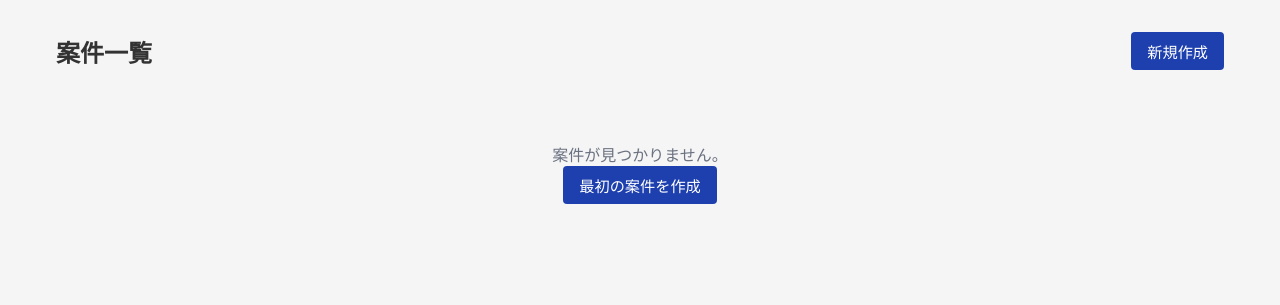
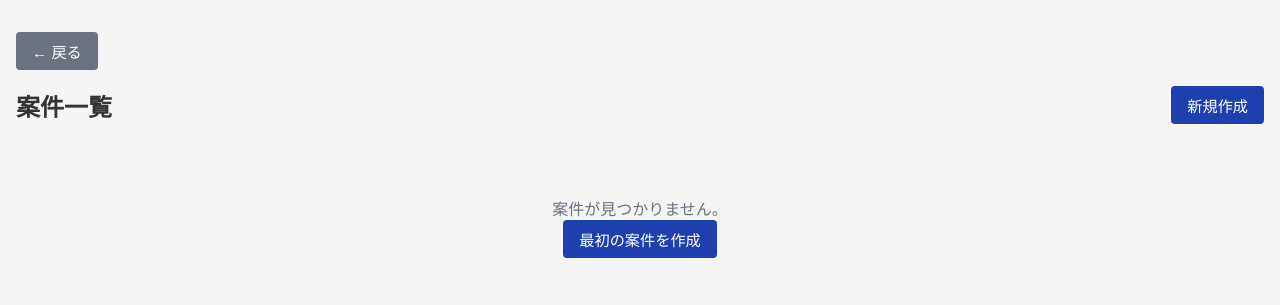
Before and after one commit to mitsuo-awachi/Pub_Test_WebTimeManager, a Django app: page /projects/ in a window 1280 px wide. Shown: the part 147-452 px from the top of the page. Run offline with Django 5.2, Linux system fonts and the light colour scheme; data that the repository does not hold is empty.

Commit message:
機能改善

```diff
--- a/WorkTimeManager/management/templates/management/base.html
+++ b/WorkTimeManager/management/templates/management/base.html
@@ -42,7 +42,7 @@
             background-color: #bfdbfe;
         }
         .container {
-            max-width: 1200px;
+            max-width: 1600px;
             margin: 2rem auto;
             padding: 0 1rem;
         }
--- a/WorkTimeManager/management/templates/management/category_list.html
+++ b/WorkTimeManager/management/templates/management/category_list.html
@@ -3,6 +3,9 @@
 {% block title %}カテゴリ一覧 - 作業時間管理{% endblock %}
 
 {% block content %}
+<div style="margin-bottom: 1rem;">
+    <button onclick="history.back()" class="btn btn-secondary">&larr; 戻る</button>
+</div>
 <div style="display: flex; justify-content: space-between; align-items: center; margin-bottom: 1.5rem;">
     <h2>カテゴリ一覧</h2>
     <a href="{% url 'category_create' %}" class="btn btn-primary">新規作成</a>
--- a/WorkTimeManager/management/templates/management/project_list.html
+++ b/WorkTimeManager/management/templates/management/project_list.html
@@ -3,6 +3,9 @@
 {% block title %}案件一覧 - 作業時間管理{% endblock %}
 
 {% block content %}
+<div style="margin-bottom: 1rem;">
+    <button onclick="history.back()" class="btn btn-secondary">&larr; 戻る</button>
+</div>
 <div style="display: flex; justify-content: space-between; align-items: center; margin-bottom: 1.5rem;">
     <h2>案件一覧</h2>
     <a href="{% url 'project_create' %}" class="btn btn-primary">新規作成</a>
--- a/WorkTimeManager/management/templates/management/subcategory_list.html
+++ b/WorkTimeManager/management/templates/management/subcategory_list.html
@@ -3,6 +3,9 @@
 {% block title %}サブカテゴリ一覧 - 作業時間管理{% endblock %}
 
 {% block content %}
+<div style="margin-bottom: 1rem;">
+    <button onclick="history.back()" class="btn btn-secondary">&larr; 戻る</button>
+</div>
 <div style="display: flex; justify-content: space-between; align-items: center; margin-bottom: 1.5rem;">
     <h2>サブカテゴリ一覧</h2>
     <a href="{% url 'subcategory_create' %}" class="btn btn-primary">新規作成</a>
--- a/WorkTimeManager/management/views.py
+++ b/WorkTimeManager/management/views.py
@@ -69,7 +69,7 @@ class JsonDataRefreshMixin:
 
 # リスト表示ビュー
 def worklog_list(request):
-    worklogs = WorkLog.objects.select_related('category', 'project').all().order_by('-date')
+    worklogs = WorkLog.objects.select_related('category', 'project').all().order_by('-date', '-start_time')
     date_str = request.GET.get('date')
     category_id = request.GET.get('category')
     project_id = request.GET.get('project')
```
Also changed, not shown: WorkTimeManager/management/templates/management/worklog_form.html (+4 -6 lines), 1 other file.
